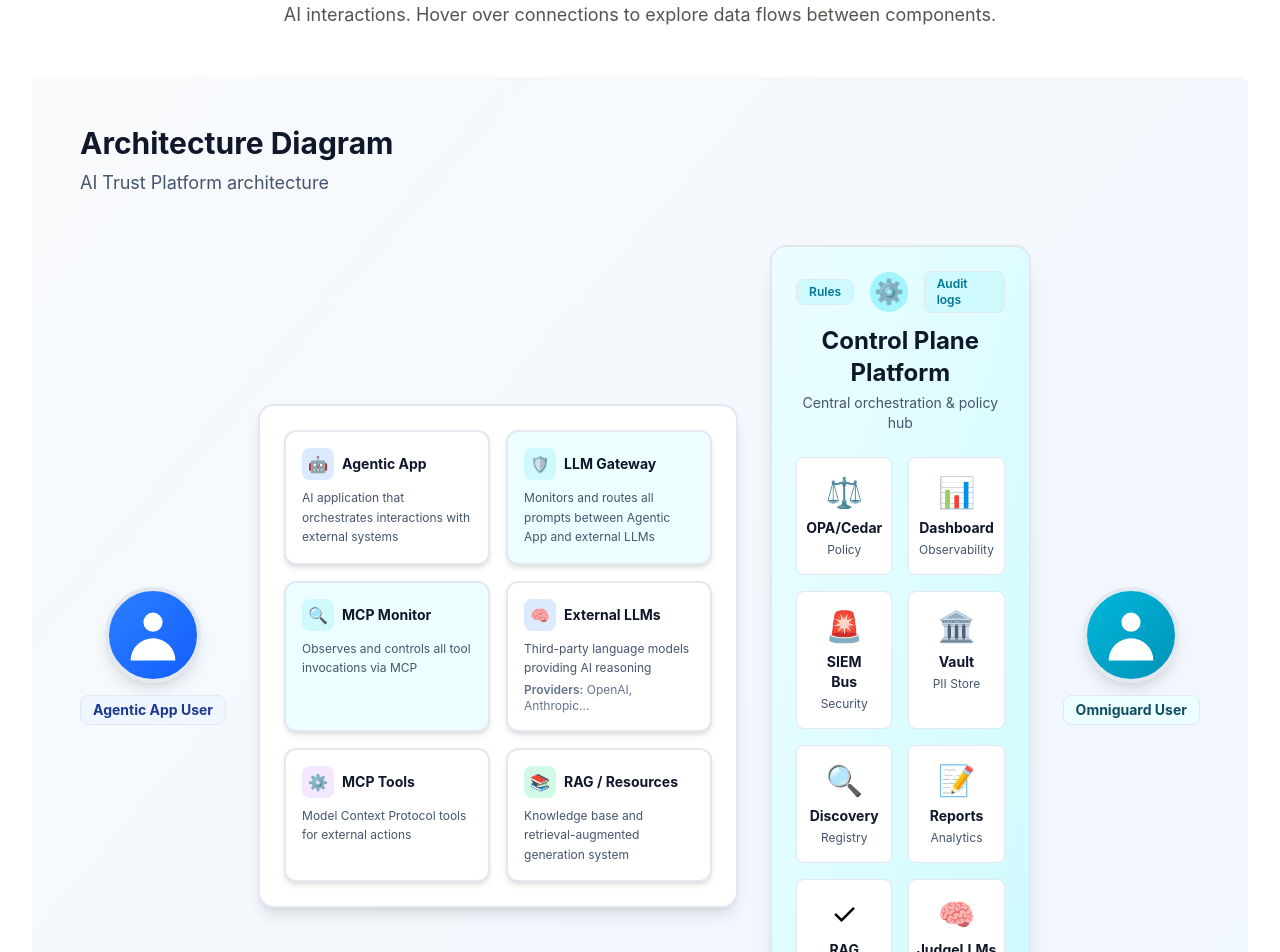
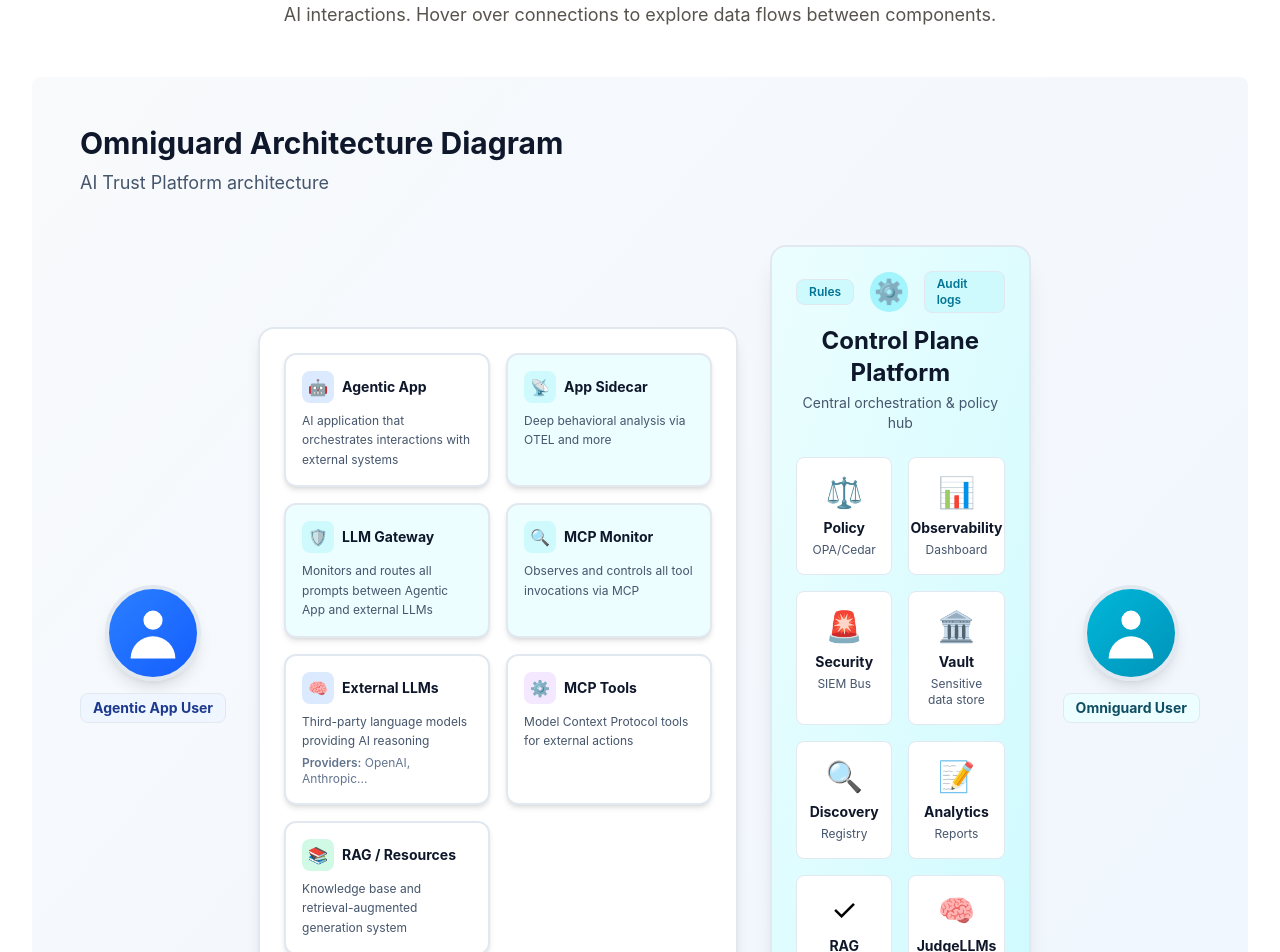
Before and after one commit to shefing/shefing-aitruism, a Next.js app: page / in a window 1280 px wide. Shown: the part 460-1412 px from the top of the page. Built offline with nearby package versions, Linux system fonts and the light colour scheme.

Commit message:
feat: update Control Plane component labels
Swap titles/subtitles for clarity and update Vault description.

#VERCEL_SKIP

Co-authored-by: Philippe Cohen <4303547+philjoseph@users.noreply.github.com>

```diff
--- a/app/page.tsx
+++ b/app/page.tsx
@@ -28,7 +28,7 @@ export default function Home() {
       <section className="py-16 px-4 sm:px-6 lg:px-8">
         <div className="max-w-7xl mx-auto text-center">
           <h1 className="text-5xl font-bold text-stone-900 mb-4 text-balance">
-            AI Trust, Risk & Security Management
+            Omniguard: AI Trust, Risk & Security Management
           </h1>
           <p className="text-xl text-stone-600 max-w-3xl mx-auto text-pretty">
             Interactive guide for architecting a production-grade observability and control plane for Agentic AI Systems
@@ -364,7 +364,7 @@ async def run_report(req):
       <footer className="py-12 px-4 sm:px-6 lg:px-8 bg-stone-900 text-stone-300">
         <div className="max-w-7xl mx-auto text-center">
           <p className="text-sm">
-            © 2025 AITruism - AI Trust, Risk & Security Management
+            © 2025 AITruism - Omniguard AI Trust, Risk & Security Management
           </p>
           <p className="text-xs mt-2 text-stone-500">
             Based on "Architecting a Production-Grade Observability and Control Plane for Agentic AI Systems"
--- a/components/user-environment.tsx
+++ b/components/user-environment.tsx
@@ -87,7 +87,7 @@ export function UserEnvironmentDiagram() {
 
   return (
     <div className="w-full bg-gradient-to-br from-slate-50 to-blue-50 p-12 rounded-lg">
-      <h2 className="text-3xl font-bold text-slate-900 mb-2">Architecture Diagram</h2>
+      <h2 className="text-3xl font-bold text-slate-900 mb-2">Omniguard Architecture Diagram</h2>
       <p className="text-slate-600 mb-12 text-lg">
         AI Trust Platform architecture
       </p>
@@ -117,6 +117,19 @@ export function UserEnvironmentDiagram() {
               </div>
               <p className="text-slate-600 text-xs leading-relaxed">
                 AI application that orchestrates interactions with external systems
+              </p>
+            </div>
+
+            {/* App Sidecar */}
+            <div className="bg-cyan-50 border-2 border-cyan-500 rounded-xl p-4 shadow-md hover:shadow-lg transition-shadow">
+              <div className="flex items-center gap-2 mb-2">
+                <div className="w-8 h-8 bg-cyan-100 rounded-lg flex items-center justify-center">
+                  <span className="text-base">📡</span>
+                </div>
+                <h3 className="text-sm font-bold text-slate-900">App Sidecar</h3>
+              </div>
+              <p className="text-slate-600 text-xs leading-relaxed">
+                Deep behavioral analysis via OTEL and more
               </p>
             </div>
 
@@ -212,24 +225,24 @@ export function UserEnvironmentDiagram() {
             <div className="bg-white rounded-lg p-4 border border-slate-300 hover:shadow-md transition-shadow">
               <div className="flex flex-col items-center text-center">
                 <span className="text-3xl mb-2">⚖️</span>
-                <h4 className="text-sm font-bold text-slate-900 mb-1">OPA/Cedar</h4>
-                <p className="text-xs text-slate-600">Policy</p>
+                <h4 className="text-sm font-bold text-slate-900 mb-1">Policy</h4>
+                <p className="text-xs text-slate-600">OPA/Cedar</p>
               </div>
             </div>
 
             <div className="bg-white rounded-lg p-4 border border-slate-300 hover:shadow-md transition-shadow">
               <div className="flex flex-col items-center text-center">
                 <span className="text-3xl mb-2">📊</span>
-                <h4 className="text-sm font-bold text-slate-900 mb-1">Dashboard</h4>
-                <p className="text-xs text-slate-600">Observability</p>
+                <h4 className="text-sm font-bold text-slate-900 mb-1">Observability</h4>
+                <p className="text-xs text-slate-600">Dashboard</p>
               </div>
             </div>
 
             <div className="bg-white rounded-lg p-4 border border-slate-300 hover:shadow-md transition-shadow">
               <div className="flex flex-col items-center text-center">
                 <span className="text-3xl mb-2">🚨</span>
-                <h4 className="text-sm font-bold text-slate-900 mb-1">SIEM Bus</h4>
-                <p className="text-xs text-slate-600">Security</p>
+                <h4 className="text-sm font-bold text-slate-900 mb-1">Security</h4>
+                <p className="text-xs text-slate-600">SIEM Bus</p>
               </div>
             </div>
 
@@ -237,7 +250,7 @@ export function UserEnvironmentDiagram() {
               <div className="flex flex-col items-center text-center">
                 <span className="text-3xl mb-2">🏛️</span>
                 <h4 className="text-sm font-bold text-slate-900 mb-1">Vault</h4>
-                <p className="text-xs text-slate-600">PII Store</p>
+                <p className="text-xs text-slate-600">Sensitive data store</p>
               </div>
             </div>
 
@@ -252,8 +265,8 @@ export function UserEnvironmentDiagram() {
             <div className="bg-white rounded-lg p-4 border border-slate-300 hover:shadow-md transition-shadow">
               <div className="flex flex-col items-center text-center">
                 <span className="text-3xl mb-2">📝</span>
-                <h4 className="text-sm font-bold text-slate-900 mb-1">Reports</h4>
-                <p className="text-xs text-slate-600">Analytics</p>
+                <h4 className="text-sm font-bold text-slate-900 mb-1">Analytics</h4>
+                <p className="text-xs text-slate-600">Reports</p>
               </div>
             </div>
 
```
